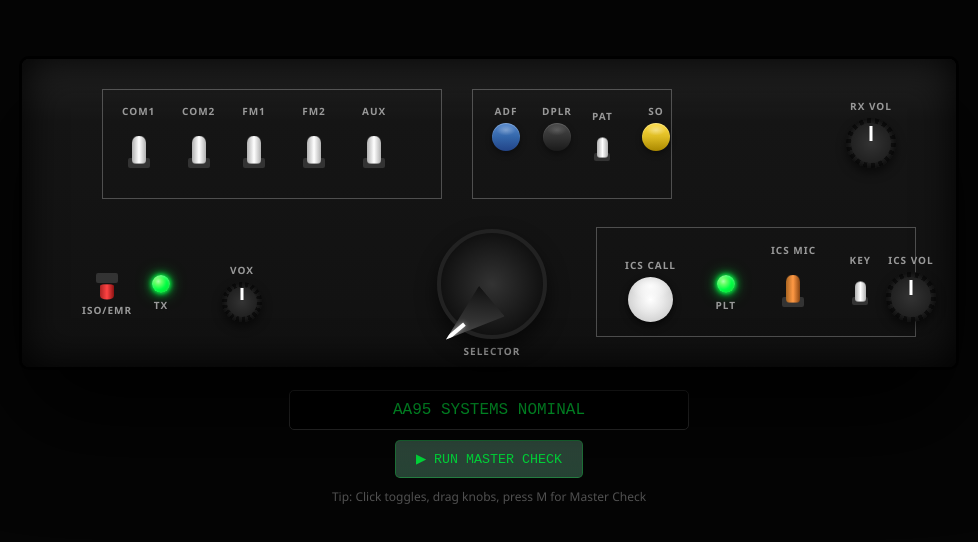
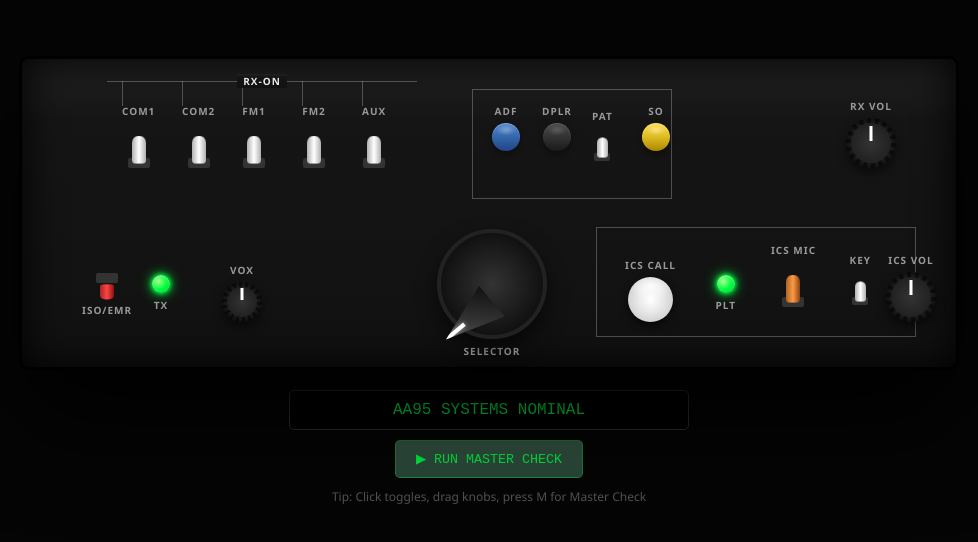
Before and after one commit to Shensley102/Off-Line-App, a website: page aa95/aa95.html in a window 1280 px wide. Shown: the part 120-662 px from the top of the page, without its empty margins (151-1129 px from the left). Drawn offline with Linux system fonts and the light colour scheme.

Commit message:
Add RX-ON header and drop lines to HTML

```diff
--- a/aa95/aa95.html
+++ b/aa95/aa95.html
@@ -53,7 +53,76 @@
       border: 1px solid var(--boundary-line);
       pointer-events: none;
     }
-    .box-comms { width: 340px; height: 110px; left: 80px; top: 30px; }
+    .box-comms { display: none; }
+
+    /* RX-ON Header Line */
+    .rx-on-header {
+      position: absolute;
+      left: 85px;
+      top: 22px;
+      width: 310px;
+      height: 30px;
+      display: flex;
+      align-items: flex-start;
+      justify-content: center;
+      pointer-events: none;
+    }
+
+    .rx-on-line {
+      position: absolute;
+      top: 0;
+      left: 0;
+      right: 0;
+      height: 1px;
+      background: var(--boundary-line);
+    }
+
+    /* Gap for RX-ON text */
+    .rx-on-line::before {
+      content: '';
+      position: absolute;
+      left: 50%;
+      transform: translateX(-50%);
+      width: 50px;
+      height: 1px;
+      background: linear-gradient(180deg, #222 0%, #151515 20%, #111 100%);
+    }
+
+    .rx-on-text {
+      position: relative;
+      top: -7px;
+      font-size: 10px;
+      font-weight: 800;
+      letter-spacing: 1px;
+      color: var(--label-white);
+      background: linear-gradient(180deg, #222 0%, #151515 20%, #111 100%);
+      padding: 0 6px;
+      z-index: 2;
+    }
+
+    /* Vertical drop lines to each toggle */
+    .rx-on-drops {
+      position: absolute;
+      left: 85px;
+      top: 22px;
+      width: 310px;
+      height: 25px;
+      pointer-events: none;
+    }
+
+    .rx-drop-line {
+      position: absolute;
+      top: 0;
+      width: 1px;
+      height: 100%;
+      background: var(--boundary-line);
+    }
+
+    .rx-drop-line:nth-child(1) { left: 15px; }
+    .rx-drop-line:nth-child(2) { left: 75px; }
+    .rx-drop-line:nth-child(3) { left: 135px; }
+    .rx-drop-line:nth-child(4) { left: 195px; }
+    .rx-drop-line:nth-child(5) { left: 255px; }
     .box-music { width: 200px; height: 110px; left: 450px; top: 30px; }
     .box-ics { width: 320px; height: 110px; right: 40px; bottom: 30px; }
 
@@ -359,6 +428,19 @@
   <div class="boundary-box box-comms"></div>
   <div class="boundary-box box-music"></div>
   <div class="boundary-box box-ics"></div>
+
+  <!-- RX-ON HEADER -->
+  <div class="rx-on-header">
+    <div class="rx-on-line"></div>
+    <span class="rx-on-text">RX-ON</span>
+  </div>
+  <div class="rx-on-drops">
+    <div class="rx-drop-line"></div>
+    <div class="rx-drop-line"></div>
+    <div class="rx-drop-line"></div>
+    <div class="rx-drop-line"></div>
+    <div class="rx-drop-line"></div>
+  </div>
 
   <!-- TOP ROW: COM/FM/AUX TOGGLES -->
   <div class="component toggle" id="com1" data-active="true" style="left:100px; top:45px;">
```
